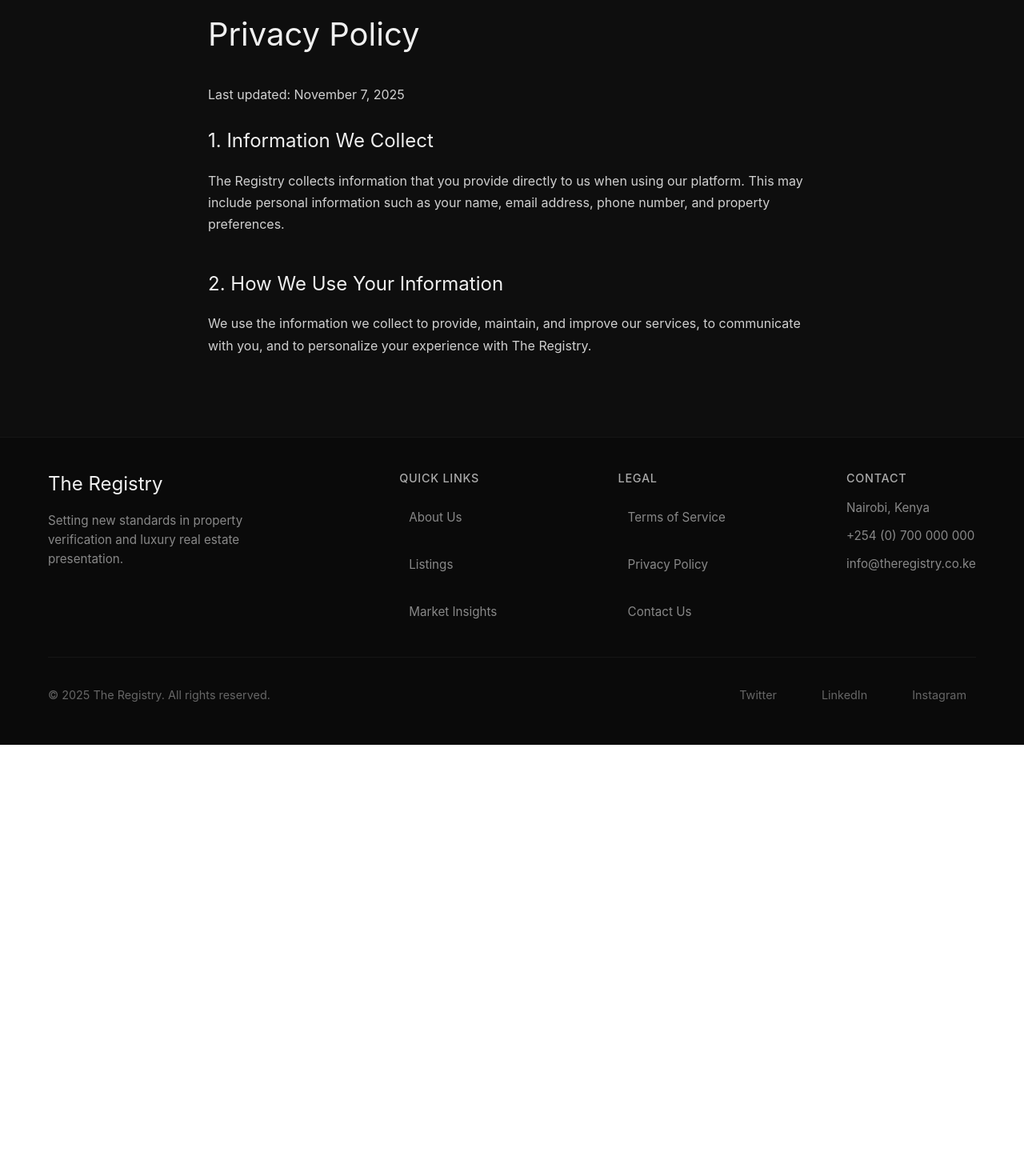
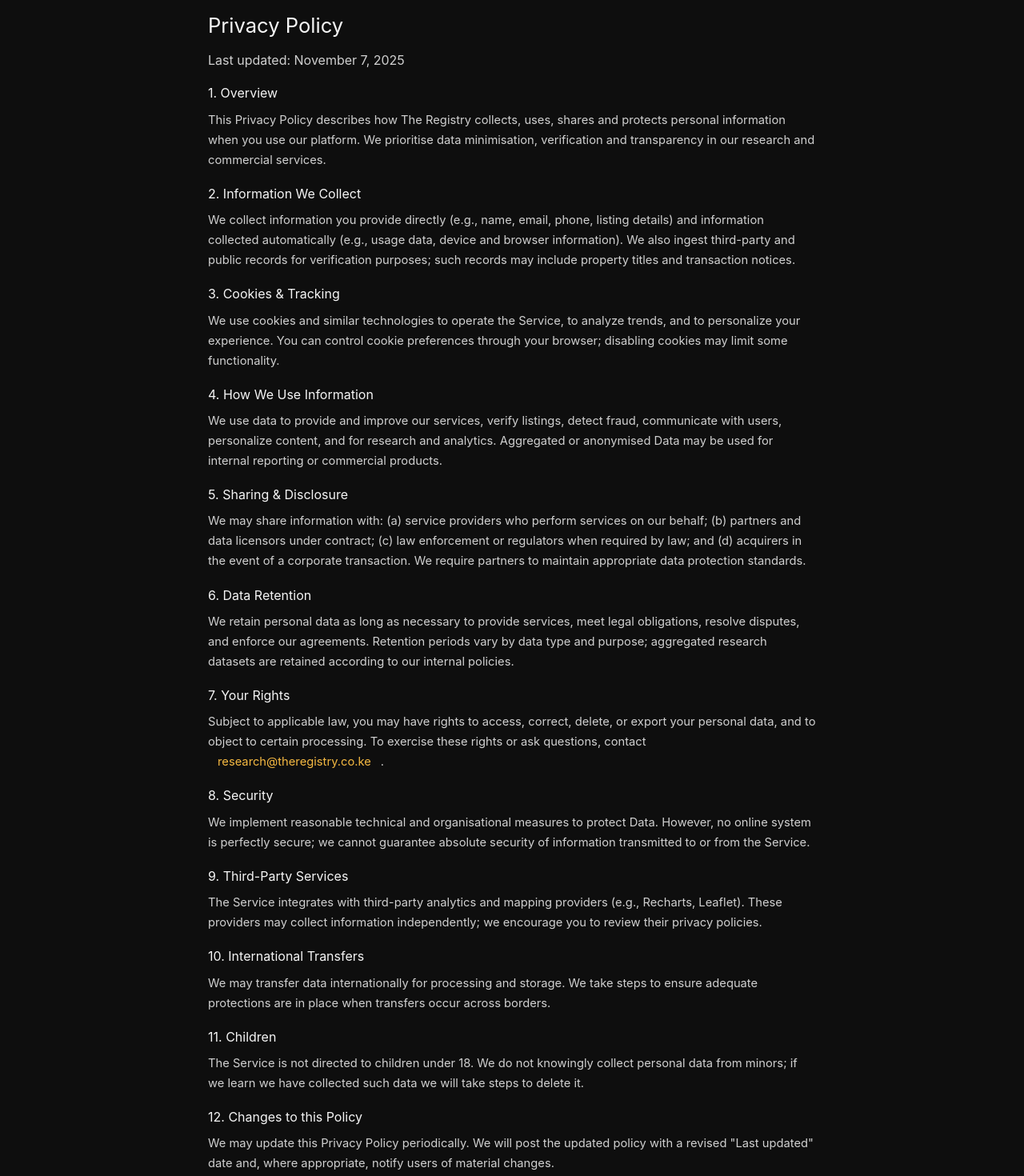
Before and after one commit to RonKG/verity-site, a Next.js app: page /privacy in a window 1280 px wide. Shown: the part 140-1610 px from the top of the page at 80% size. Before the commit the page ends 1071 px from the top, so only its background shows below. Built offline with nearby package versions, Linux system fonts and the light colour scheme.

Commit message:
feat(privacy): add detailed Privacy Policy aligned with data practices and licensing

```diff
--- a/pages/privacy.js
+++ b/pages/privacy.js
@@ -10,49 +10,113 @@ export default function Privacy() {
         color: "#f0f0f0"
       }}>
         <h1 style={{
-          fontSize: "2.5rem",
-          marginBottom: "2rem",
-          fontWeight: "400"
+          fontSize: "1.6rem",
+          marginBottom: "0.75rem",
+          fontWeight: "400",
+          color: '#f5f5f5'
         }}>
           Privacy Policy
         </h1>
 
+        <p style={{ color: '#cfcfcf', marginBottom: '1rem' }}>Last updated: November 7, 2025</p>
+
         <div style={{
-          fontSize: "1rem",
+          fontSize: "0.92rem",
           lineHeight: "1.7",
           color: "#d0d0d0"
         }}>
-          <p style={{ marginBottom: "1.5rem" }}>
-            Last updated: November 7, 2025
-          </p>
 
-          <section style={{ marginBottom: "2.5rem" }}>
-            <h2 style={{
-              fontSize: "1.5rem",
-              marginBottom: "1rem",
-              color: "#f0f0f0"
-            }}>
-              1. Information We Collect
-            </h2>
-            <p style={{ marginBottom: "1rem" }}>
-              The Registry collects information that you provide directly to us when using our platform. This may include personal information such as your name, email address, phone number, and property preferences.
+          <section style={{ marginBottom: "1rem" }}>
+            <h2 style={{ fontSize: "1rem", marginBottom: "0.45rem", color: "#f5f5f5" }}>1. Overview</h2>
+            <p>
+              This Privacy Policy describes how The Registry collects, uses, shares and protects personal information when you use our platform. We prioritise data minimisation, verification and transparency in our research and commercial services.
             </p>
           </section>
 
-          <section style={{ marginBottom: "2.5rem" }}>
-            <h2 style={{
-              fontSize: "1.5rem",
-              marginBottom: "1rem",
-              color: "#f0f0f0"
-            }}>
-              2. How We Use Your Information
-            </h2>
-            <p style={{ marginBottom: "1rem" }}>
-              We use the information we collect to provide, maintain, and improve our services, to communicate with you, and to personalize your experience with The Registry.
+          <section style={{ marginBottom: "1rem" }}>
+            <h2 style={{ fontSize: "1rem", marginBottom: "0.45rem", color: "#f5f5f5" }}>2. Information We Collect</h2>
+            <p style={{ marginBottom: '0.4rem' }}>
+              We collect information you provide directly (e.g., name, email, phone, listing details) and information collected automatically (e.g., usage data, device and browser information). We also ingest third-party and public records for verification purposes; such records may include property titles and transaction notices.
             </p>
           </section>
 
-          {/* Add more sections as needed */}
+          <section style={{ marginBottom: "1rem" }}>
+            <h2 style={{ fontSize: "1rem", marginBottom: "0.45rem", color: "#f5f5f5" }}>3. Cookies & Tracking</h2>
+            <p>
+              We use cookies and similar technologies to operate the Service, to analyze trends, and to personalize your experience. You can control cookie preferences through your browser; disabling cookies may limit some functionality.
+            </p>
+          </section>
+
+          <section style={{ marginBottom: "1rem" }}>
+            <h2 style={{ fontSize: "1rem", marginBottom: "0.45rem", color: "#f5f5f5" }}>4. How We Use Information</h2>
+            <p style={{ marginBottom: '0.4rem' }}>
+              We use data to provide and improve our services, verify listings, detect fraud, communicate with users, personalize content, and for research and analytics. Aggregated or anonymised Data may be used for internal reporting or commercial products.
+            </p>
+          </section>
+
+          <section style={{ marginBottom: "1rem" }}>
+            <h2 style={{ fontSize: "1rem", marginBottom: "0.45rem", color: "#f5f5f5" }}>5. Sharing & Disclosure</h2>
+            <p>
+              We may share information with: (a) service providers who perform services on our behalf; (b) partners and data licensors under contract; (c) law enforcement or regulators when required by law; and (d) acquirers in the event of a corporate transaction. We require partners to maintain appropriate data protection standards.
+            </p>
+          </section>
+
+          <section style={{ marginBottom: "1rem" }}>
+            <h2 style={{ fontSize: "1rem", marginBottom: "0.45rem", color: "#f5f5f5" }}>6. Data Retention</h2>
+            <p>
+              We retain personal data as long as necessary to provide services, meet legal obligations, resolve disputes, and enforce our agreements. Retention periods vary by data type and purpose; aggregated research datasets are retained according to our internal policies.
+            </p>
+          </section>
+
+          <section style={{ marginBottom: "1rem" }}>
+            <h2 style={{ fontSize: "1rem", marginBottom: "0.45rem", color: "#f5f5f5" }}>7. Your Rights</h2>
+            <p style={{ marginBottom: '0.4rem' }}>
+              Subject to applicable law, you may have rights to access, correct, delete, or export your personal data, and to object to certain processing. To exercise these rights or ask questions, contact <a href="mailto:research@theregistry.co.ke" style={{ color: '#f5b942', textDecoration: 'none' }}>research@theregistry.co.ke</a>.
+            </p>
+          </section>
+
+          <section style={{ marginBottom: "1rem" }}>
+            <h2 style={{ fontSize: "1rem", marginBottom: "0.45rem", color: "#f5f5f5" }}>8. Security</h2>
+            <p>
+              We implement reasonable technical and organisational measures to protect Data. However, no online system is perfectly secure; we cannot guarantee absolute security of information transmitted to or from the Service.
+            </p>
+          </section>
+
+          <section style={{ marginBottom: "1rem" }}>
+            <h2 style={{ fontSize: "1rem", marginBottom: "0.45rem", color: "#f5f5f5" }}>9. Third-Party Services</h2>
+            <p>
+              The Service integrates with third-party analytics and mapping providers (e.g., Recharts, Leaflet). These providers may collect information independently; we encourage you to review their privacy policies.
+            </p>
+          </section>
+
+          <section style={{ marginBottom: "1rem" }}>
+            <h2 style={{ fontSize: "1rem", marginBottom: "0.45rem", color: "#f5f5f5" }}>10. International Transfers</h2>
+            <p>
+              We may transfer data internationally for processing and storage. We take steps to ensure adequate protections are in place when transfers occur across borders.
+            </p>
+          </section>
+
+          <section style={{ marginBottom: "1rem" }}>
+            <h2 style={{ fontSize: "1rem", marginBottom: "0.45rem", color: "#f5f5f5" }}>11. Children</h2>
+            <p>
+              The Service is not directed to children under 18. We do not knowingly collect personal data from minors; if we learn we have collected such data we will take steps to delete it.
+            </p>
+          </section>
+
+          <section style={{ marginBottom: "1rem" }}>
+            <h2 style={{ fontSize: "1rem", marginBottom: "0.45rem", color: "#f5f5f5" }}>12. Changes to this Policy</h2>
+            <p>
+              We may update this Privacy Policy periodically. We will post the updated policy with a revised "Last updated" date and, where appropriate, notify users of material changes.
+            </p>
+          </section>
+
+          <section style={{ marginBottom: "1rem" }}>
+            <h2 style={{ fontSize: "1rem", marginBottom: "0.45rem", color: "#f5f5f5" }}>13. Contact</h2>
+            <p>
+              For privacy questions, data requests, or licensing enquiries contact: <a href="mailto:research@theregistry.co.ke" style={{ color: '#f5b942', textDecoration: 'none' }}>research@theregistry.co.ke</a>.
+            </p>
+          </section>
+
         </div>
       </div>
     </Layout>
```
